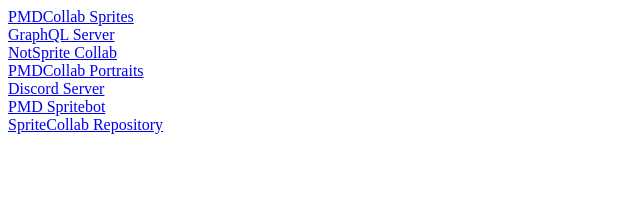
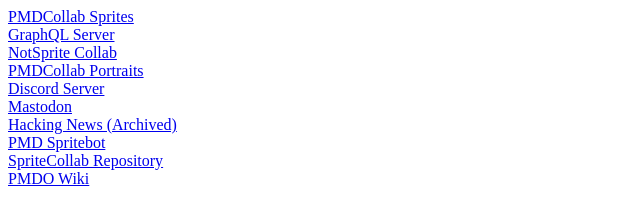
Before and after one commit to PMDCollab/pmdcollab.github.io, a plain HTML site: page index.html in a window 1280 px wide. Shown: the whole page, without its empty margins (0-640 px from the left). Drawn offline with Linux system fonts and the light colour scheme.

Commit message:
added the rest of the links

```diff
--- a/index.html
+++ b/index.html
@@ -12,7 +12,10 @@
     <a href="https://portraits.pmdcollab.org">PMDCollab Portraits</a>
 
     <a href="https://discord.gg/skytemple">Discord Server</a>
+    <a href="https://guild.pmdcollab.org">Mastodon</a>
+    <a href="http://hacknews.pmdcollab.org">Hacking News (Archived)</a>
     <a href="https://twitter.com/PMD_Spritebot">PMD Spritebot</a>
     <a href="https://github.com/PMDCollab/SpriteCollab">SpriteCollab Repository</a>
+    <a href="http://wiki.pmdo.pmdcollab.org">PMDO Wiki</a>
 </body>
 </html>
```
